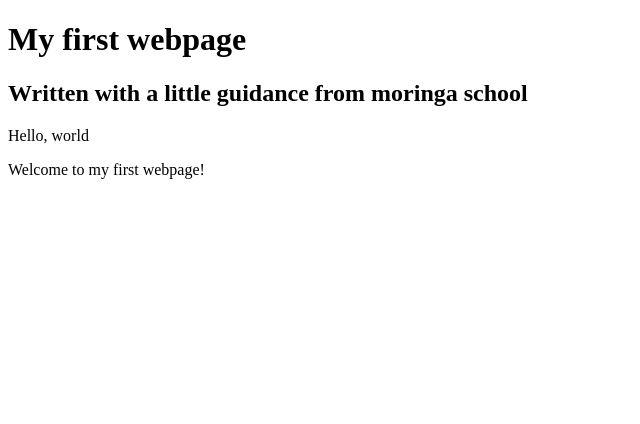
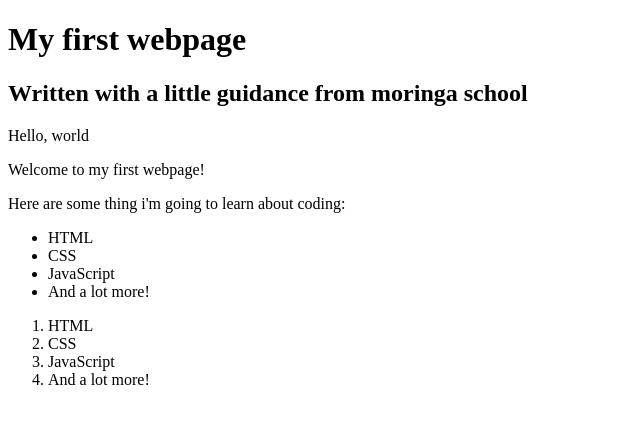
Before and after one commit to nishanj/my-first-webpage, a plain HTML site: page my-first-webpage.html in a window 1280 px wide. Shown: the whole page, without its empty margins (0-640 px from the left). Drawn offline with Linux system fonts and the light colour scheme.

Commit message:
add list elements

```diff
--- a/my-first-webpage.html
+++ b/my-first-webpage.html
@@ -9,5 +9,19 @@
 
 <p>Hello, world</p>
 <p>Welcome to my first webpage!</p>
+
+<p>Here are some thing i'm going to learn about coding:</p>
+<ul>
+  <li>HTML</li>
+  <li>CSS</li>
+  <li>JavaScript</li>
+  <li>And a lot more!</li>
+</ul>
+<ol>
+  <li>HTML</li>
+  <li>CSS</li>
+  <li>JavaScript</li>
+  <li>And a lot more!</li>
+</ol>
 </body>
 </html>
```
